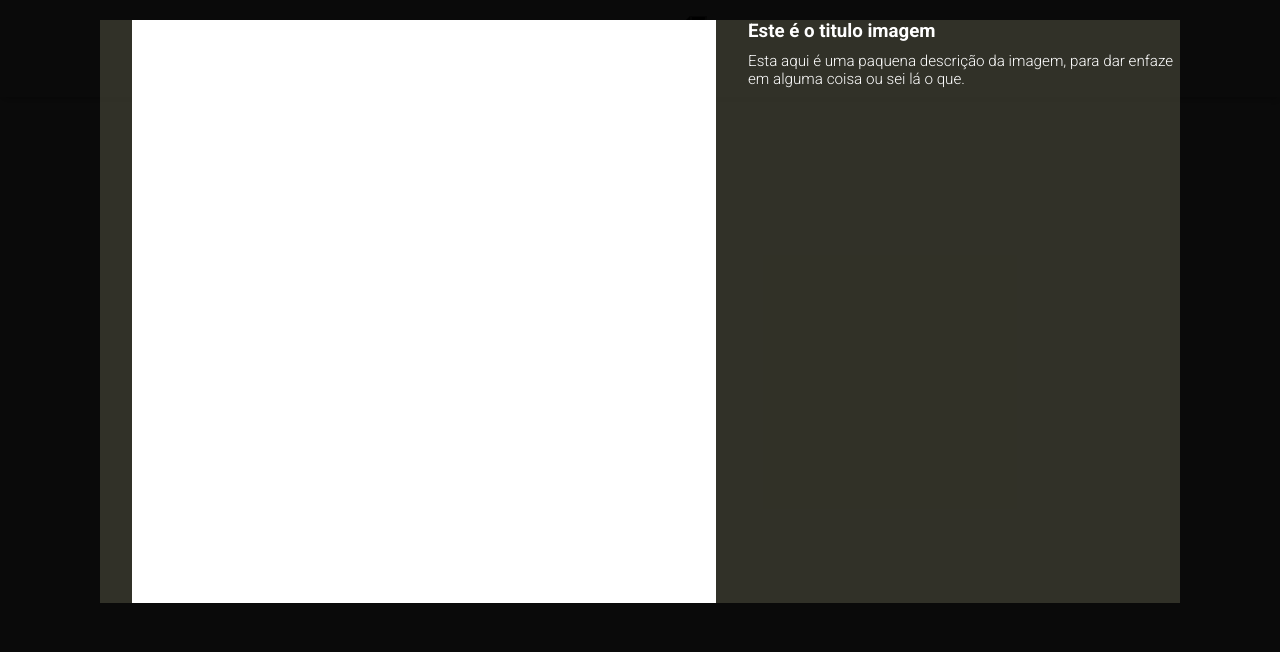
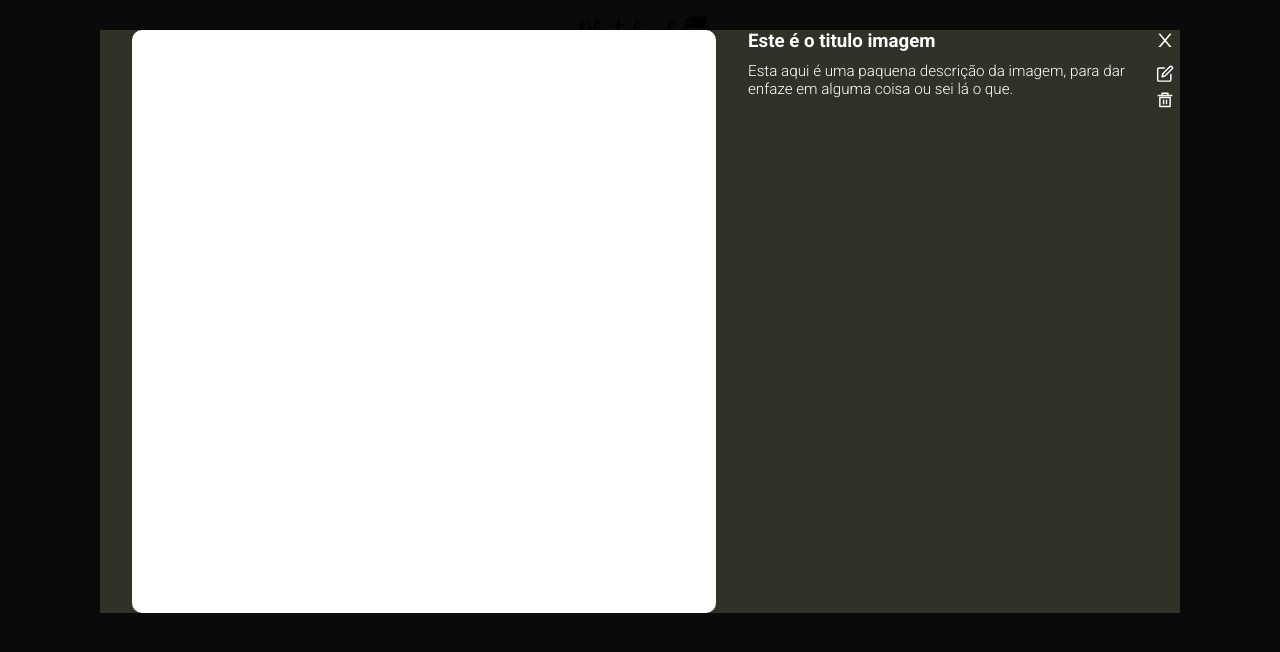
Before and after one commit to LucasMMSilva/photobook, a React (Create React App) app in the folder frontend/: page / in a window 1280 px wide. Shown: the top 652 px of the page. Built offline with nearby package versions, Linux system fonts and the light colour scheme.

Commit message:
image view

```diff
--- a/frontend/src/components/ImageView/ImageView.css
+++ b/frontend/src/components/ImageView/ImageView.css
@@ -6,7 +6,7 @@ div.bgf{
     height: 100%;
     background-color: rgba(0, 0, 0, 0.8); /* Ajuste a cor de fundo conforme necessário */
     z-index: 90;
-    padding-top: 20px;
+    padding-top: 30px;
 }
 div.container-image-view{
     display: grid;
@@ -20,6 +20,31 @@ div.image-view{
     width:90%;
     margin: 0 auto;
     aspect-ratio: 1/1;
+    border-radius: 10px;
+}
+div.image-content{
+    display: grid;
+    grid-template-columns: 1fr 30px;
+}
+div.image-icons{
+    text-align: center;
+}
+div.image-icons svg{
+    width: 100%;
+    font-size: 1.1em;
+    margin-bottom: 5px;
+}
+div.image-icons svg:first-child{
+    width: 100%;
+    font-size: 1.3em;
+    margin-bottom: 10px;
+}
+div.image-icons svg path{
+    width: 100%;
+
+    text-align: center;
+    color: #fff;
+    margin: 0 auto;
 }
 div.description{
     color: #fff;
--- a/frontend/src/components/ImageView/ImageView.js
+++ b/frontend/src/components/ImageView/ImageView.js
@@ -1,5 +1,9 @@
 import React from 'react'
 import './ImageView.css'
+import { AiOutlineClose } from "react-icons/ai";
+import { FiEdit } from "react-icons/fi";
+import { RiDeleteBin5Line } from "react-icons/ri";
+
 const ImageView = () => {
   return (
     <div className='bgf'>
@@ -7,10 +11,18 @@ const ImageView = () => {
             <div className="image-view">
 
             </div>
-            <div className="description">
-                <h3>Este é o titulo imagem</h3>
-                <p>Esta aqui é uma paquena descrição da imagem, para dar enfaze em alguma coisa ou sei lá o que.</p>
+            <div className="image-content">
+                <div className="description">
+                    <h3>Este é o titulo imagem</h3>
+                    <p>Esta aqui é uma paquena descrição da imagem, para dar enfaze em alguma coisa ou sei lá o que.</p>
+                </div>
+                <div className='image-icons'>
+                    <AiOutlineClose />
+                    <FiEdit />
+                    <RiDeleteBin5Line />
+                </div>
             </div>
+
         </div>
     </div>
   )
```
